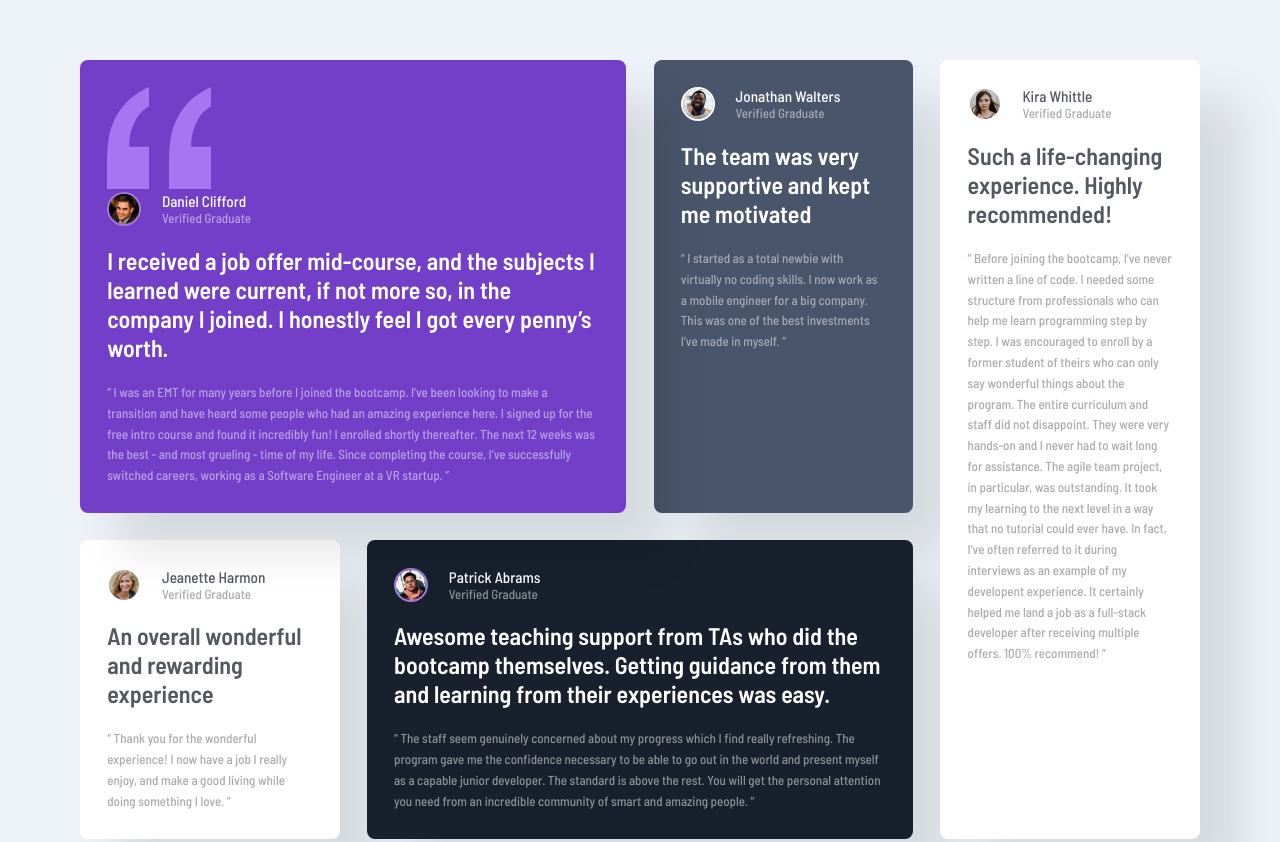
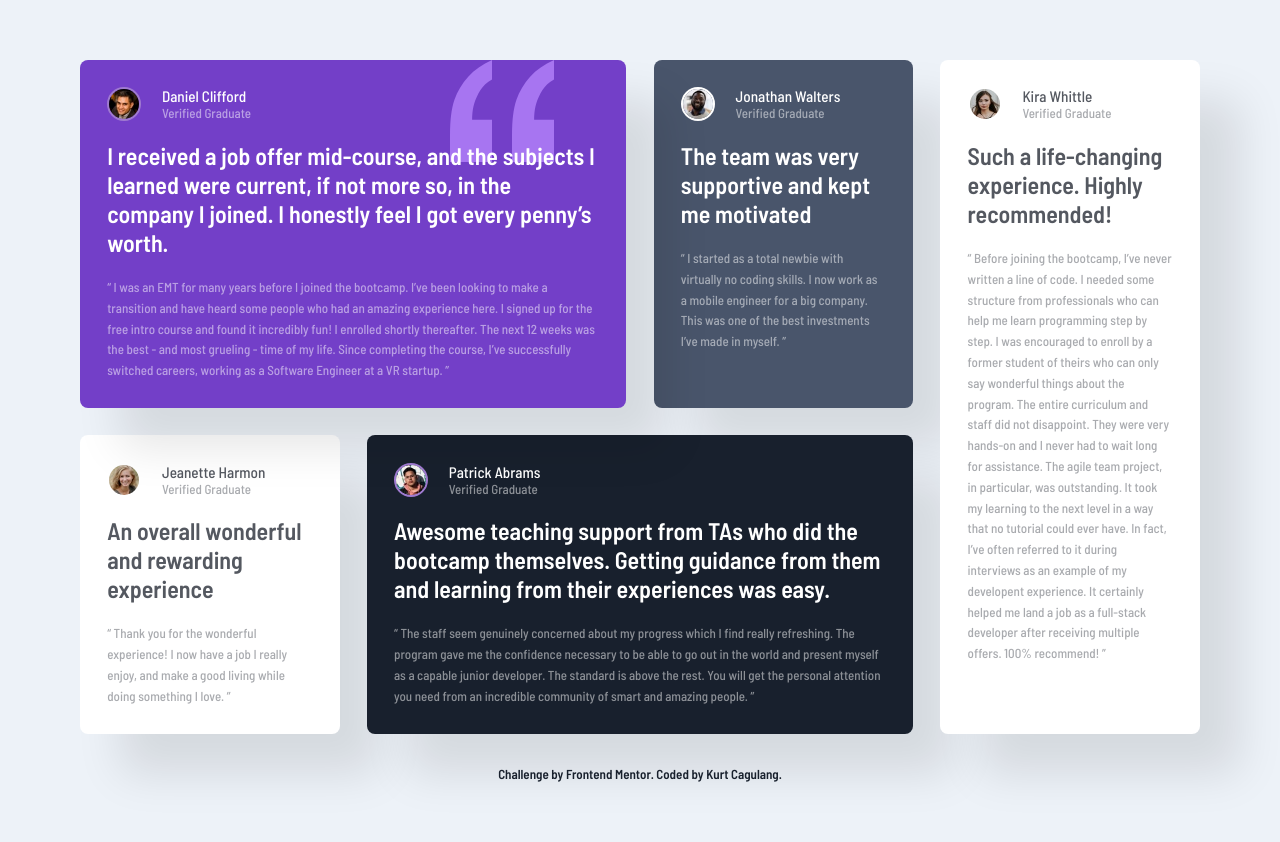
Before and after one commit to KurtSotto/Testimonial-Grid-Section, a plain HTML site: page index.html in a window 1280 px wide. Shown: the part 140-982 px from the top of the page. Drawn offline with Linux system fonts and the light colour scheme.

Commit message:
Update index.html

```diff
--- a/index.html
+++ b/index.html
@@ -13,7 +13,7 @@
 <body>
     <main>
         <article class="testimonial testimonial-daniel">
-            <img src="/images/bg-pattern-quotation.svg" alt="bg bg-pattern-quotation">
+            <img class="bg" src="/images/bg-pattern-quotation.svg" alt="bg bg-pattern-quotation">
             <div class="flex">
                 <div class="img-container">
                     <img src="/images/image-daniel.jpg" alt="pic of daniel">
```
